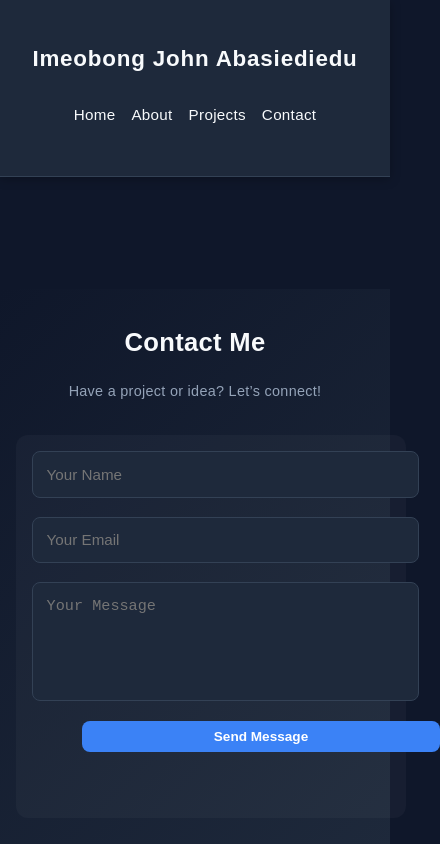
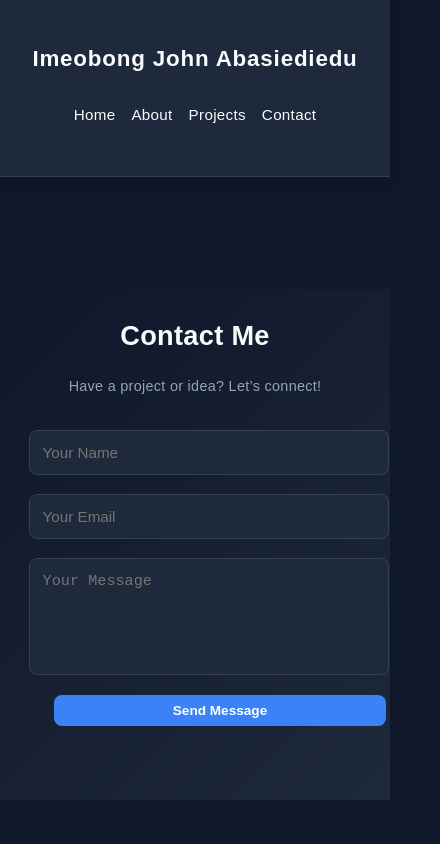
Before and after one commit to BigJohn-dev/Portfolio, a Next.js app: page /contact in a window 390 px wide. Shown: the top 844 px of the page, 440 px wide, since content can reach past the window. Built offline with nearby package versions, Linux system fonts and the light colour scheme.

Commit message:
my profile

```diff
--- a/src/app/contact/contact.css
+++ b/src/app/contact/contact.css
@@ -2,17 +2,13 @@
 .contact {
   margin-top: 4rem;
   text-align: center;
-  padding: 3rem 1rem;
+  padding: 2rem 1rem;
   background: linear-gradient(135deg, #0f172a, #1e293b);
   color: #f8fafc;
-  display: flex;
-  flex-direction: column;
-  align-items: center;
-  justify-content: center;
 }
 
 .contact h1 {
-  font-size: 2.6rem;
+  font-size: 2.8rem;
   margin-bottom: 1rem;
   color: #f8fafc;
 }
@@ -25,21 +21,16 @@
   max-width: 600px;
   margin-left: auto;
   margin-right: auto;
-  text-align: center;
 }
 
 /* ========== FORM STYLES ========== */
 form {
-  width: 100%;
   max-width: 550px;
   margin: 0 auto;
   display: flex;
   flex-direction: column;
   gap: 1.2rem;
   padding: 0 1rem;
-  background: rgba(255, 255, 255, 0.03);
-  border-radius: 12px;
-  box-shadow: 0 4px 15px rgba(0, 0, 0, 0.3);
 }
 
 input,
@@ -75,6 +66,7 @@ button {
   transition: all 0.3s ease;
   box-shadow: 0 0 0 transparent;
   width: 100%;
+  align-self: center;
 }
 
 button:hover {
@@ -88,14 +80,10 @@ button:active {
 
 /* ========== RESPONSIVENESS ========== */
 
-/* Tablets (max-width: 992px) */
+/* Tablets and small laptops (max-width: 992px) */
 @media (max-width: 992px) {
-  .contact {
-    padding: 2.5rem 1rem;
-  }
-
   .contact h1 {
-    font-size: 2.3rem;
+    font-size: 2.4rem;
   }
 
   .contact p {
@@ -111,11 +99,11 @@ button:active {
 /* Mobile devices (max-width: 600px) */
 @media (max-width: 600px) {
   .contact {
-    padding: 2rem 1rem;
+    padding: 1.5rem 0.8rem;
   }
 
   .contact h1 {
-    font-size: 1.9rem;
+    font-size: 2rem;
   }
 
   .contact p {
@@ -123,36 +111,26 @@ button:active {
     line-height: 1.6;
   }
 
-  form {
-    width: 95%;
-    padding: 1rem;
-    box-shadow: none;
-  }
-
   input,
   textarea {
     font-size: 0.95rem;
-    padding: 0.85rem;
+    padding: 0.8rem;
   }
 
   button {
     font-size: 0.9rem;
-    padding: 0.9rem;
+    padding: 0.85rem;
   }
 }
 
 /* Extra-small screens (max-width: 400px) */
 @media (max-width: 400px) {
     .contact h1 {
-    font-size: 1.6rem;
+        font-size: 1.7rem;
     }
 
     .contact p {
         font-size: 0.9rem;
-  }
-
-  form {
-    width: 100%;
     }
 
     button {
```
Lines whose indentation alone changed are shown as unchanged.
